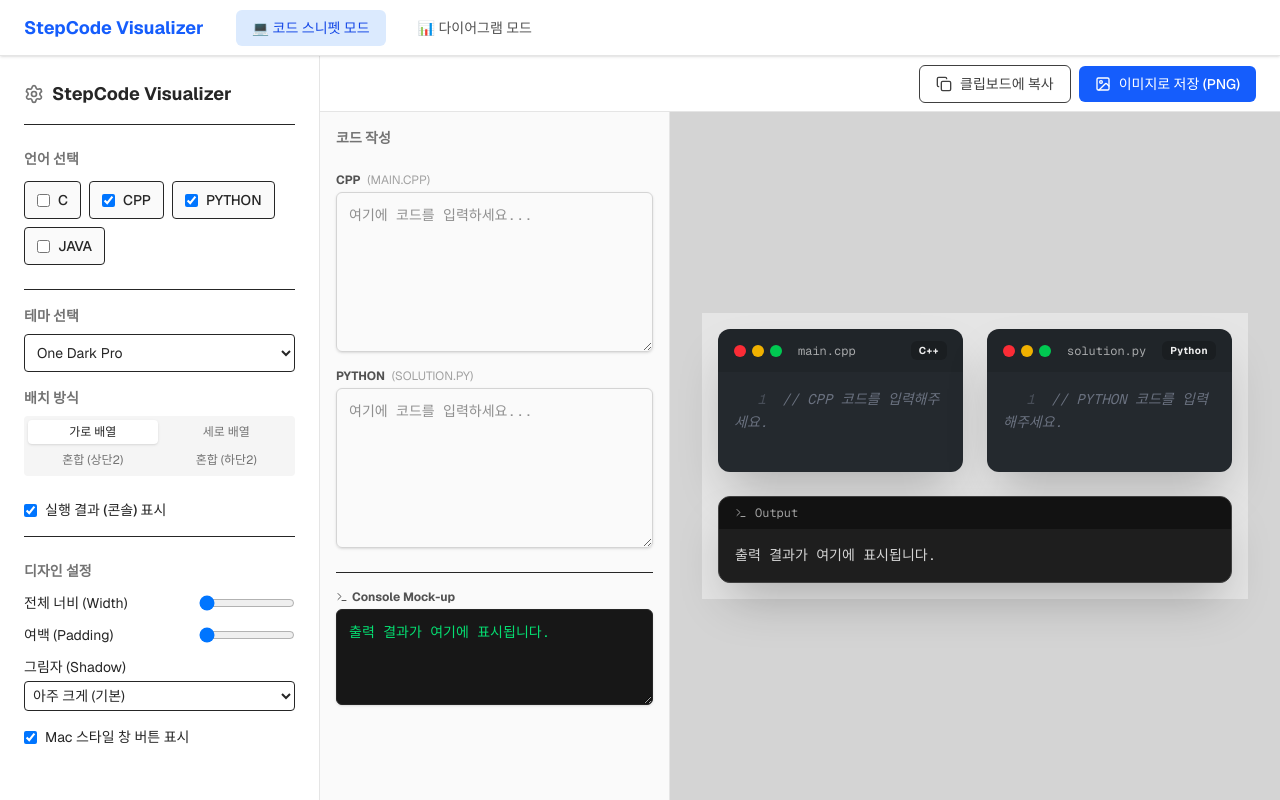
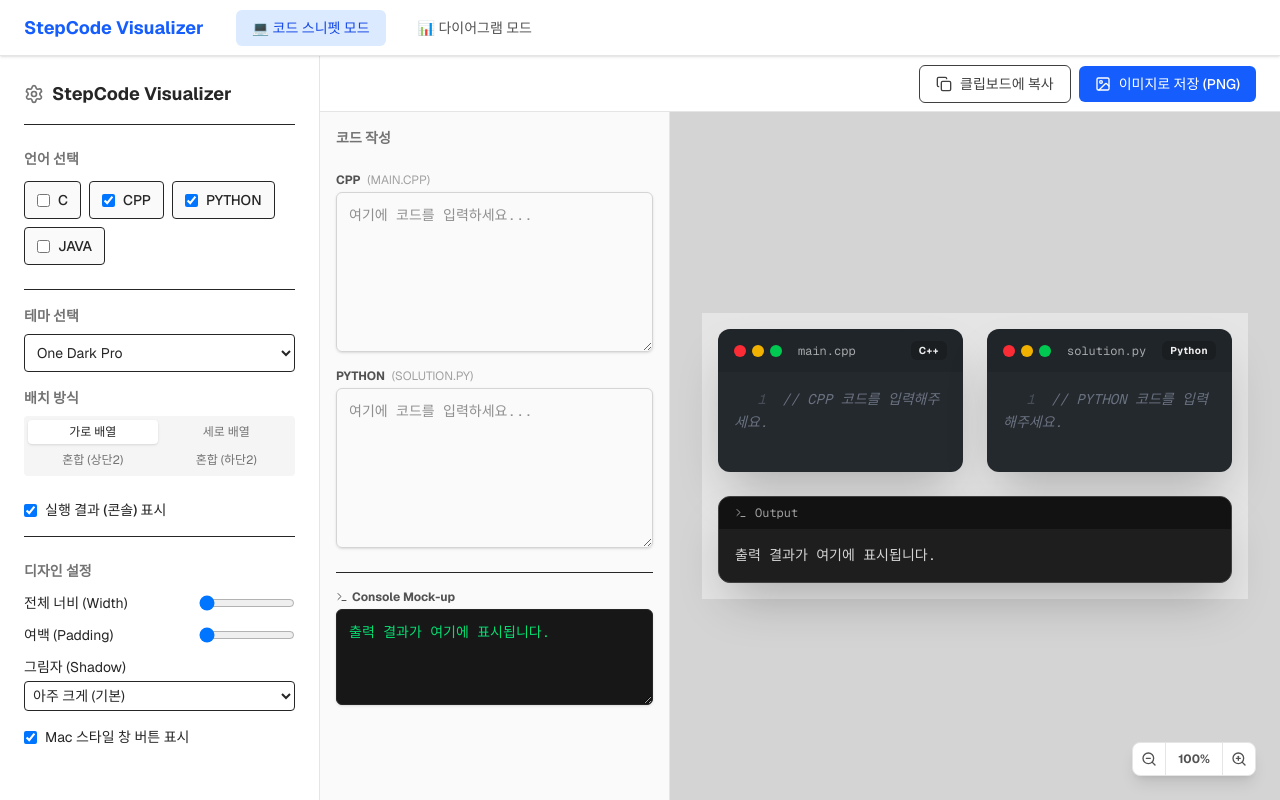
Before and after one commit to sleepyhood/stepcode-visualizer, a Next.js app: page / in a window 1280 px wide. Built offline with nearby package versions, Linux system fonts and the light colour scheme.

Commit message:
코드확대 기능

```diff
--- a/components/CodeVisualizer.tsx
+++ b/components/CodeVisualizer.tsx
@@ -1,7 +1,7 @@
 'use client';
 
 import { useState, useEffect, useMemo, useCallback } from 'react';
-import { Settings, Image as ImageIcon, Terminal, Copy, Check } from 'lucide-react';
+import { Settings, Image as ImageIcon, Terminal, Copy, Check, ZoomIn, ZoomOut } from 'lucide-react';
 import { createHighlighter, type HighlighterCore } from 'shiki';
 import { toPng, toBlob } from 'html-to-image';
 
@@ -45,6 +45,7 @@ export default function CodeVisualizer() {
   const [draggedLang, setDraggedLang] = useState<string | null>(null); // 현재 드래그 중인 언어
   const [dragOverLang, setDragOverLang] = useState<string | null>(null); // 드롭 타겟(눈금 표시) 언어
 
+  const [zoomScale, setZoomScale] = useState<number>(1); // 화면 줌(Zoom) 배율 상태
   // Shiki 하이라이터 인스턴스 및 렌더링된 HTML 상태
 const [highlighter, setHighlighter] = useState<HighlighterCore | null>(null);
 // const [htmlOutput, setHtmlOutput] = useState<Record<string, string>>({});
@@ -163,6 +164,27 @@ const [highlighter, setHighlighter] = useState<HighlighterCore | null>(null);
     window.addEventListener('keydown', handleKeyDown);
     return () => window.removeEventListener('keydown', handleKeyDown);
   }, [handleDownloadImage, handleCopyToClipboard]);
+
+// --- [스마트 줌: 마우스 휠 이벤트 제어] ---
+  useEffect(() => {
+    const container = document.getElementById('preview-container');
+    if (!container) return;
+
+    const handleWheel = (e: WheelEvent) => {
+      if (e.ctrlKey || e.metaKey) {
+        e.preventDefault(); // 브라우저 전체 화면 줌인 방지
+        setZoomScale(prev => {
+          // 휠 방향에 따라 0.05배씩 증감, 최소 10% ~ 최대 300% 제한
+          const newScale = prev - (e.deltaY * 0.005);
+          return Math.min(Math.max(0.1, newScale), 3);
+        });
+      }
+    };
+
+    // passive: false 옵션을 주어야 e.preventDefault()가 정상 동작함
+    container.addEventListener('wheel', handleWheel, { passive: false });
+    return () => container.removeEventListener('wheel', handleWheel);
+  }, []);
 
   // Tailwind 동적 클래스 매핑 (safelist 우회)
   const shadowClass = {
@@ -353,6 +375,12 @@ const [highlighter, setHighlighter] = useState<HighlighterCore | null>(null);
         {/* 3. 미리보기부 (Preview Canvas) */}
           <section className="flex-1 bg-neutral-300 p-8 overflow-y-auto flex items-center justify-center min-w-0">
 
+{/* Zoom Wrapper (시각적 확대/축소만 담당하며 캡처 화질에는 영향을 주지 않음) */}
+            <div
+              className="transition-transform duration-75 origin-center"
+              style={{ transform: `scale(${zoomScale})` }}
+            >
+
             {/* 캡처 대상 영역 (배경색 강제 부여로 투명화 방지 및 동적 패딩 적용) */}
             <div
               id="capture-target"
@@ -421,7 +449,34 @@ const [highlighter, setHighlighter] = useState<HighlighterCore | null>(null);
                 </div>
               )}
 
+  </div>
+            </div> {/* Zoom Wrapper 닫기 */}
+
+            {/* 플로팅 줌(Zoom) 컨트롤러 */}
+            <div className="absolute bottom-6 right-6 flex items-center bg-white border border-neutral-200 rounded-lg shadow-lg overflow-hidden text-neutral-600 z-10">
+              <button
+                onClick={() => setZoomScale(p => Math.max(0.1, p - 0.1))}
+                className="p-2 hover:bg-neutral-100 transition-colors active:bg-neutral-200"
+                title="축소"
+              >
+                <ZoomOut className="w-4 h-4" />
+              </button>
+              <button
+                onClick={() => setZoomScale(1)}
+                className="px-3 py-2 text-xs font-bold hover:bg-neutral-100 transition-colors border-x border-neutral-200"
+                title="100% 원본 크기"
+              >
+                {Math.round(zoomScale * 100)}%
+              </button>
+              <button
+                onClick={() => setZoomScale(p => Math.min(3, p + 0.1))}
+                className="p-2 hover:bg-neutral-100 transition-colors active:bg-neutral-200"
+                title="확대"
+              >
+                <ZoomIn className="w-4 h-4" />
+              </button>
             </div>
+
           </section>
 
         </div>
```
